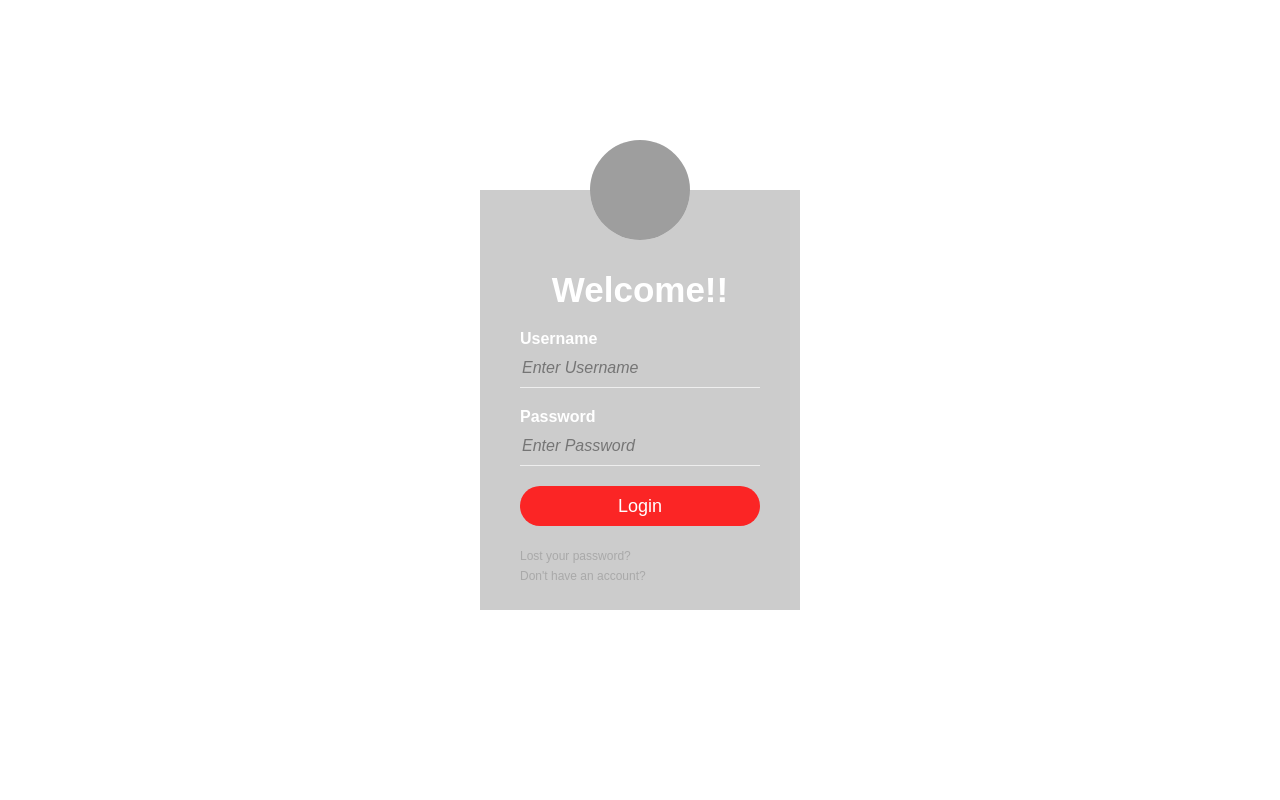
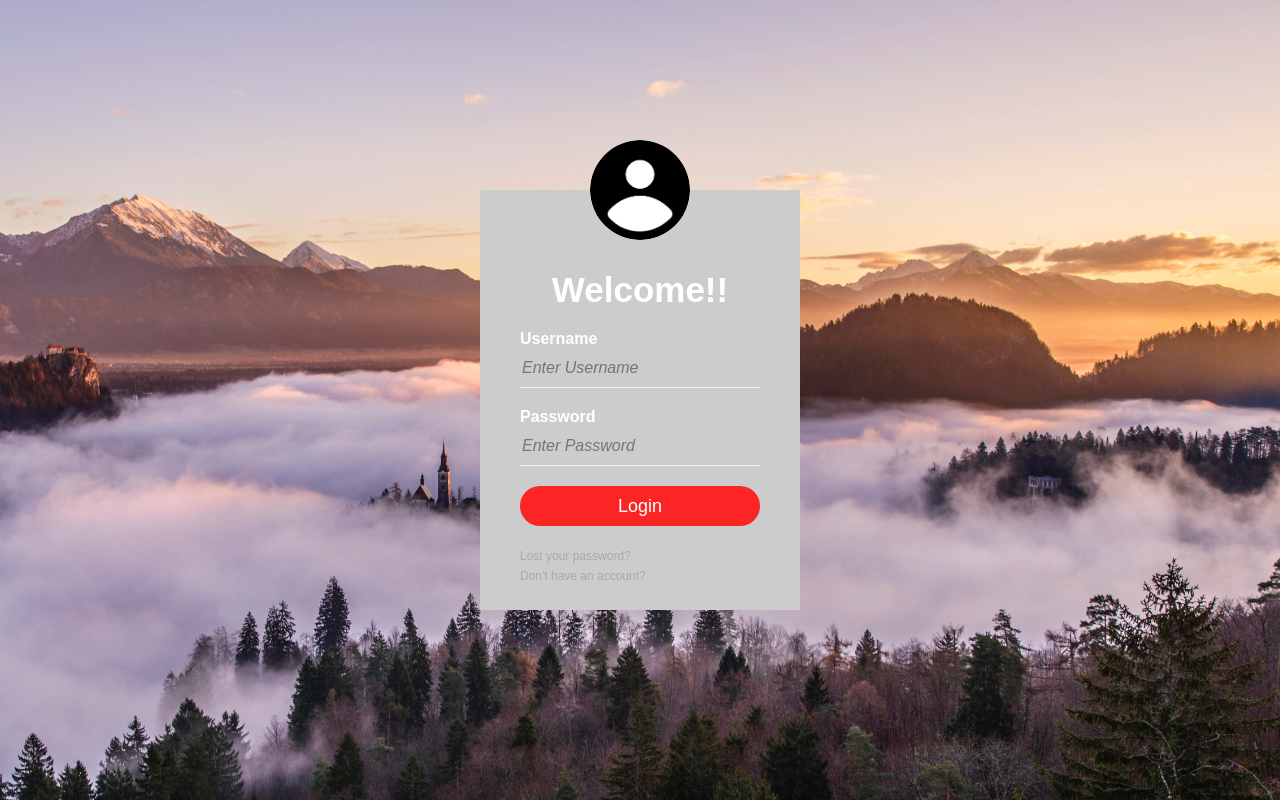
Before and after one commit to Zerc727/InternSearch, a Flask app: page /login in a window 1280 px wide. Run offline with Flask 2, Linux system fonts and the light colour scheme; grey boxes are pictures that could not be loaded.

Commit message:
Tweaking HTML and CSS Paths
Fixed the image paths for Flask

```diff
--- a/static/css/signup.css
+++ b/static/css/signup.css
@@ -4,7 +4,7 @@
 	padding:0;
 }
 body{
-	background-image: {{ url_for('static', filename='images/images3.jpg') }};
+	background-image: url('../images/images3.jpg');
 	background-size:100% 700px;
 	background-repeat: no-repeat;
 }
--- a/static/css/style.css
+++ b/static/css/style.css
@@ -1,7 +1,7 @@
 body{
 	margin: 0;
 	padding: 0;
-	background: {{ url_for('static', filename='images/background.jpg') }};
+	background: url('../images/background.jpg');
 	background-size: cover;
 	background-position: center;
 	font-family: Arial;
--- a/templates/logIN.html
+++ b/templates/logIN.html
@@ -5,7 +5,7 @@
 </head>
 <body>
 	<div class= "loginbox">
-	<img src="{{ url_for('static', filename='images/mavatar.png') }}" class= "avatar">
+	<img src="{{ url_for('static', filename='images/avatar.png') }}" class= "avatar">
 		<h1>Welcome!!</h1>
 		<form>
 		<p>Username</p>
```
